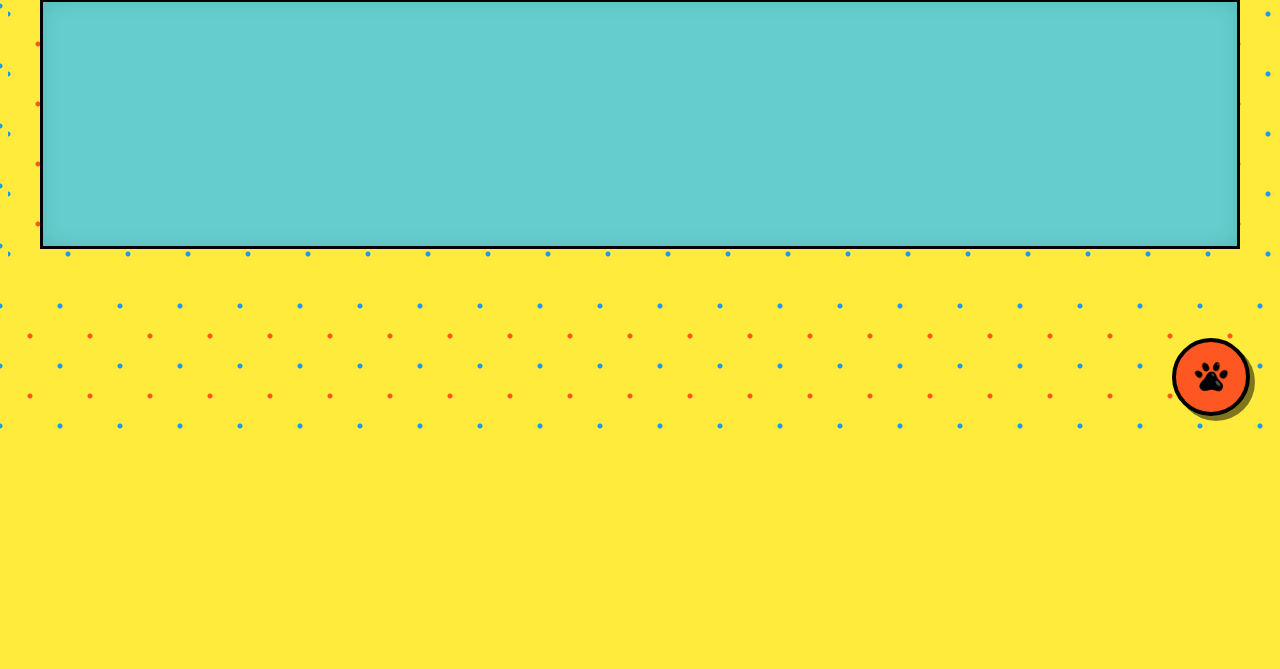
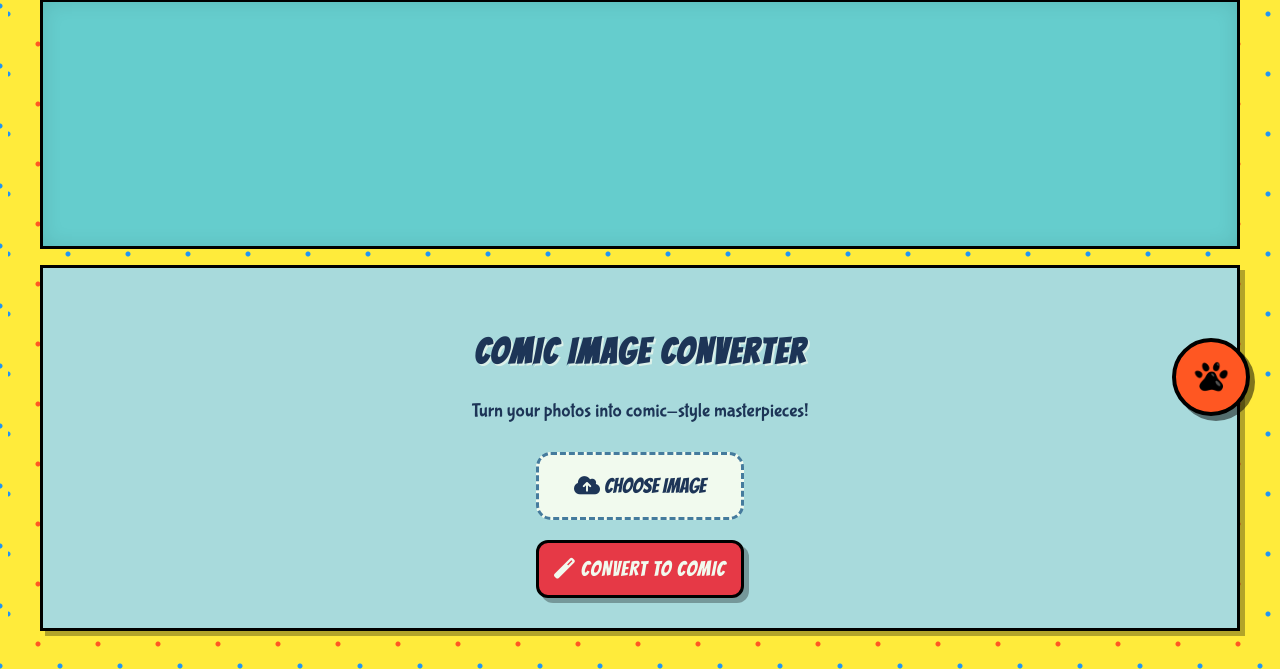
Before and after one commit to arisha8809/Paws-website, a Flask app: a page that uses templates/profile.html in a window 1280 px wide. Shown: the part 354-1023 px from the top of the page. Before the commit the page ends 783 px from the top, so only its background shows below. Run offline with Flask 3, Linux system fonts and the light colour scheme; grey boxes marked "Sample" are stand-in pictures; a database or web service that is not in the repository returns one stand-in record (values such as "Sample title").

Commit message:
Added image converter

```diff
--- a/app.py
+++ b/app.py
@@ -1,4 +1,4 @@
-from flask import Flask, render_template, request, redirect, url_for, flash, jsonify, session, abort
+from flask import Flask, render_template, request, redirect, url_for, flash, jsonify, session, abort,send_file, send_from_directory
 from pymongo import MongoClient
 from werkzeug.security import generate_password_hash, check_password_hash
 from werkzeug.utils import secure_filename
@@ -9,6 +9,10 @@ from datetime import datetime
 import base64
 import re
 import mimetypes
+from PIL import Image
+import cv2
+import numpy as np
+import io
 import json
 
 app = Flask(__name__)
@@ -1032,5 +1036,114 @@ def remove_from_cart():
         return jsonify({'success': True})
     except Exception as e:
         return jsonify({'success': False, 'message': str(e)})
+
+def create_edge_mask(image, line_threshold=7, blur_value=7):
+    """Create bold comic-style edges"""
+    gray = cv2.cvtColor(image, cv2.COLOR_BGR2GRAY)
+    gray_blur = cv2.medianBlur(gray, blur_value)
+
+    # Create edge mask using adaptive threshold
+    edges = cv2.adaptiveThreshold(
+        gray_blur, 255, cv2.ADAPTIVE_THRESH_MEAN_C,
+        cv2.THRESH_BINARY, line_threshold, blur_value
+    )
+
+    return edges
+
+def reduce_colors(image, k=8):
+    """Reduce color palette for comic effect"""
+    # Reshape image to a 2D array of pixels
+    data = image.reshape((-1, 3))
+    data = np.float32(data)
+
+    # Apply K-means clustering to reduce colors
+    criteria = (cv2.TERM_CRITERIA_EPS + cv2.TERM_CRITERIA_MAX_ITER, 5, 1.0)
+    _, labels, centers = cv2.kmeans(data, k, None, criteria, 10, cv2.KMEANS_RANDOM_CENTERS)
+
+    # Convert back to uint8 and reshape
+    centers = np.uint8(centers)
+    reduced_data = centers[labels.flatten()]
+    reduced_image = reduced_data.reshape(image.shape)
+
+    return reduced_image
+
+def enhance_colors(image, saturation_boost=80, brightness_boost=30):
+    """Enhance colors for vibrant comic look"""
+    # Convert to HSV for better color manipulation
+    hsv = cv2.cvtColor(image, cv2.COLOR_BGR2HSV)
+    h, s, v = cv2.split(hsv)
+
+    # Boost saturation
+    s = cv2.add(s, saturation_boost)
+    s = np.clip(s, 0, 255)
+
+    # Boost brightness/value
+    v = cv2.add(v, brightness_boost)
+    v = np.clip(v, 0, 255)
+
+    # Merge channels back
+    enhanced_hsv = cv2.merge([h, s, v])
+    enhanced_bgr = cv2.cvtColor(enhanced_hsv, cv2.COLOR_HSV2BGR)
+
+    return enhanced_bgr
+
+def cartoonize_image(image_np):
+    """Advanced cartoon effect with bright colors"""
+    # Apply bilateral filter to smooth the image while keeping edges sharp
+    smooth = cv2.bilateralFilter(image_np, 15, 60, 60)
+    smooth = cv2.bilateralFilter(smooth, 15, 60, 60)
+
+    # Reduce color palette
+    reduced_colors = reduce_colors(smooth, k=8)
+
+    # Create edge mask
+    edges = create_edge_mask(image_np)
+    edges = cv2.cvtColor(edges, cv2.COLOR_GRAY2BGR)
+    edges = edges / 255.0  # Normalize to 0-1
+
+    # Combine reduced colors with edges
+    cartoon = reduced_colors * edges
+    cartoon = np.uint8(cartoon)
+
+    # Enhance colors for vibrant comic look
+    vibrant_cartoon = enhance_colors(cartoon, saturation_boost=80, brightness_boost=30)
+
+    # Optional: Apply slight gaussian blur for smoother look
+    final_cartoon = cv2.GaussianBlur(vibrant_cartoon, (3, 3), 0)
+
+    return final_cartoon
+
+@app.route('/convert-comic', methods=['POST'])
+def convert_comic():
+    if 'image' not in request.files:
+        return 'No image uploaded', 400
+
+    file = request.files['image']
+    if file.filename == '':
+        return 'No image selected', 400
+
+    try:
+        # Read image from memory
+        in_memory_file = np.frombuffer(file.read(), np.uint8)
+        img = cv2.imdecode(in_memory_file, cv2.IMREAD_COLOR)
+
+        if img is None:
+            return 'Failed to decode image', 400
+
+        # Apply comic conversion
+        cartoon = cartoonize_image(img)
+
+        # Encode as PNG
+        success, buffer = cv2.imencode('.png', cartoon)
+        if not success:
+            return 'Failed to encode image', 500
+
+        # Send the processed image
+        io_buf = io.BytesIO(buffer)
+        return send_file(io_buf, mimetype='image/png', as_attachment=False)
+
+    except Exception as e:
+        return f'Error processing image: {str(e)}', 500
+
 if __name__ == '__main__':
     app.run(debug=True)
--- a/templates/profile.html
+++ b/templates/profile.html
@@ -758,6 +758,157 @@
                 height: 30px;
             }
         }
+        /* Image Converter Panel */
+.image-converter-panel {
+    grid-column: 1 / 4;
+    grid-row: 4;
+    background-color: #a8dadc;
+    padding: 30px;
+    display: flex;
+    flex-direction: column;
+    align-items: center;
+}
+
+.converter-title {
+    font-family: 'Bangers', cursive;
+    font-size: 2.2rem;
+    color: #1d3557;
+    text-shadow: 2px 2px 0 rgba(241, 250, 238, 0.7);
+    margin-bottom: 10px;
+    letter-spacing: 2px;
+}
+
+.converter-description {
+    font-family: 'Bubblegum Sans', cursive;
+    color: #1d3557;
+    font-size: 1.2rem;
+    margin-bottom: 30px;
+    text-align: center;
+}
+
+.converter-form {
+    width: 100%;
+    max-width: 500px;
+    margin: 0 auto;
+}
+
+.file-label {
+    display: block;
+    padding: 20px;
+    background: #f1faee;
+    border: 3px dashed #457b9d;
+    border-radius: 15px;
+    text-align: center;
+    cursor: pointer;
+    transition: all 0.3s ease;
+    font-family: 'Bangers', cursive;
+    color: #1d3557;
+    font-size: 1.3rem;
+    margin-bottom: 20px;
+}
+
+.file-label:hover {
+    background: #e63946;
+    color: #f1faee;
+    border-color: #1d3557;
+}
+
+.file-input {
+    display: none;
+}
+
+.convert-button {
+    width: 100%;
+    padding: 15px;
+    background: #e63946;
+    color: #f1faee;
+    border: 3px solid #000;
+    border-radius: 12px;
+    font-family: 'Bangers', cursive;
+    font-size: 1.3rem;
+    cursor: pointer;
+    box-shadow: 5px 5px 0 rgba(0,0,0,0.3);
+    transition: all 0.2s ease;
+    letter-spacing: 1px;
+}
+
+.convert-button:hover {
+    transform: translateY(-3px);
+    box-shadow: 7px 7px 0 rgba(0,0,0,0.4);
+    background: #1d3557;
+}
+
+.loader {
+    display: none;
+    flex-direction: column;
+    align-items: center;
+    margin: 30px 0;
+}
+
+.loader-spinner {
+    width: 50px;
+    height: 50px;
+    border: 5px solid #f1faee;
+    border-top: 5px solid #e63946;
+    border-radius: 50%;
+    animation: spin 1s linear infinite;
+    margin-bottom: 15px;
+}
+
+@keyframes spin {
+    0% { transform: rotate(0deg); }
+    100% { transform: rotate(360deg); }
+}
+
+.loader p {
+    font-family: 'Comic Neue', cursive;
+    color: #1d3557;
+    font-weight: bold;
+    font-size: 1.1rem;
+}
+
+.result-container {
+    display: none;
+    width: 100%;
+    margin-top: 30px;
+    text-align: center;
+}
+
+.image-preview {
+    margin-bottom: 20px;
+    border: 3px solid #000;
+    box-shadow: 5px 5px 0 rgba(0,0,0,0.3);
+    background: white;
+    padding: 10px;
+}
+
+.image-preview img {
+    max-width: 100%;
+    height: auto;
+    display: block;
+}
+
+.download-button {
+    display: inline-block;
+    padding: 12px 25px;
+    background: #ffbe0b;
+    color: #1d3557;
+    text-decoration: none;
+    font-family: 'Bangers', cursive;
+    font-size: 1.3rem;
+    border: 3px solid #000;
+    border-radius: 12px;
+    box-shadow: 5px 5px 0 rgba(0,0,0,0.3);
+    transition: all 0.2s ease;
+    letter-spacing: 1px;
+}
+
+.download-button:hover {
+    transform: translateY(-3px);
+    box-shadow: 7px 7px 0 rgba(0,0,0,0.4);
+    background: #1d3557;
+    color: #f1faee;
+}
     </style>
 </head>
 <body>
@@ -848,6 +999,40 @@
                 {% endif %}
             </div>
         </div>
+        <p></p>
+          <!-- Add this right before the closing </div> for the comic-page -->
+<div class="comic-panel image-converter-panel">
+    <h3 class="converter-title">COMIC IMAGE CONVERTER</h3>
+    <p class="converter-description">Turn your photos into comic-style masterpieces!</p>
+
+    <div class="converter-container">
+        <form id="uploadForm" enctype="multipart/form-data" class="converter-form">
+            <div class="form-group">
+                <label for="imageInput" class="file-label">
+                    <i class="fas fa-cloud-upload-alt"></i> CHOOSE IMAGE
+                    <input type="file" name="image" id="imageInput" accept="image/*" required class="file-input"/>
+                </label>
+            </div>
+            <button type="submit" class="convert-button">
+                <i class="fas fa-magic"></i> CONVERT TO COMIC
+            </button>
+        </form>
+
+        <div class="loader" id="loading">
+            <div class="loader-spinner"></div>
+            <p>Processing image...</p>
+        </div>
+
+        <div class="result-container" id="resultContainer">
+            <div class="image-preview">
+                <img id="comicImage" alt="Comic Style Result"/>
+            </div>
+            <a href="#" class="download-button" id="downloadButton" download="comic-image.png">
+                <i class="fas fa-download"></i> DOWNLOAD
+            </a>
+        </div>
+    </div>
+</div>
     </div>
 
     <!-- Floating Action Button -->
@@ -1009,7 +1194,49 @@
                 }
             });
             });
+            // Image Converter Functionality
+const form = document.getElementById('uploadForm');
+const loading = document.getElementById('loading');
+const comicImage = document.getElementById('comicImage');
+const resultContainer = document.getElementById('resultContainer');
+const downloadButton = document.getElementById('downloadButton');
+let convertedImageUrl = null;
 
+form.addEventListener('submit', async (e) => {
+    e.preventDefault();
+    loading.style.display = 'flex';
+    resultContainer.style.display = 'none';
+
+    const formData = new FormData(form);
+    try {
+        const response = await fetch('/convert-comic', {
+            method: 'POST',
+            body: formData,
+        });
+
+        if (!response.ok) {
+            throw new Error('Image conversion failed');
+        }
+
+        const blob = await response.blob();
+        convertedImageUrl = URL.createObjectURL(blob);
+
+        comicImage.src = convertedImageUrl;
+        downloadButton.href = convertedImageUrl;
+        resultContainer.style.display = 'block';
+    } catch (err) {
+        alert('Error: ' + err.message);
+    } finally {
+        loading.style.display = 'none';
+    }
+});
+
+// Clean up object URLs when leaving the page
+window.addEventListener('beforeunload', () => {
+    if (convertedImageUrl) {
+        URL.revokeObjectURL(convertedImageUrl);
+    }
+});
 
 
     </script>
```
Also changed, not shown: image_converter/app.py (added, +122 -0 lines), image_converter/comic_converter.html (added, +104 -0 lines), static/uploads/1cea73cc67614f05960b43d5516261f8_Screenshot_2025-05-18_200206.png (added).
